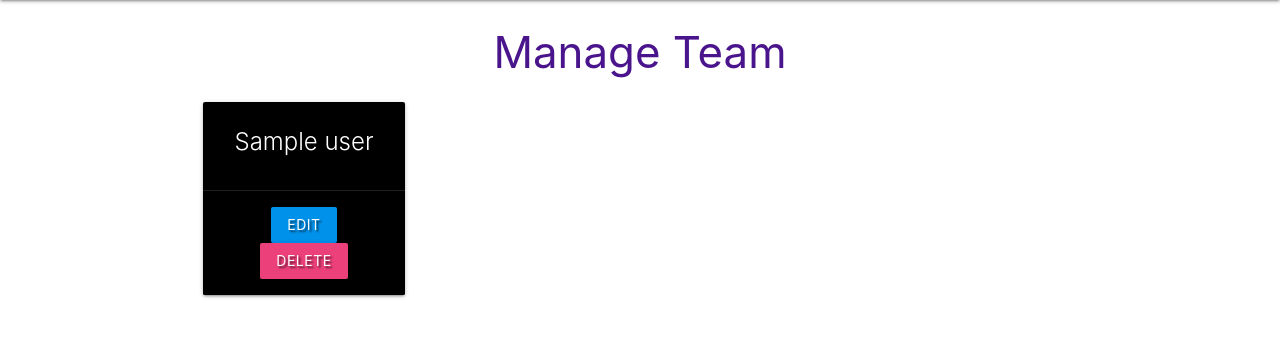
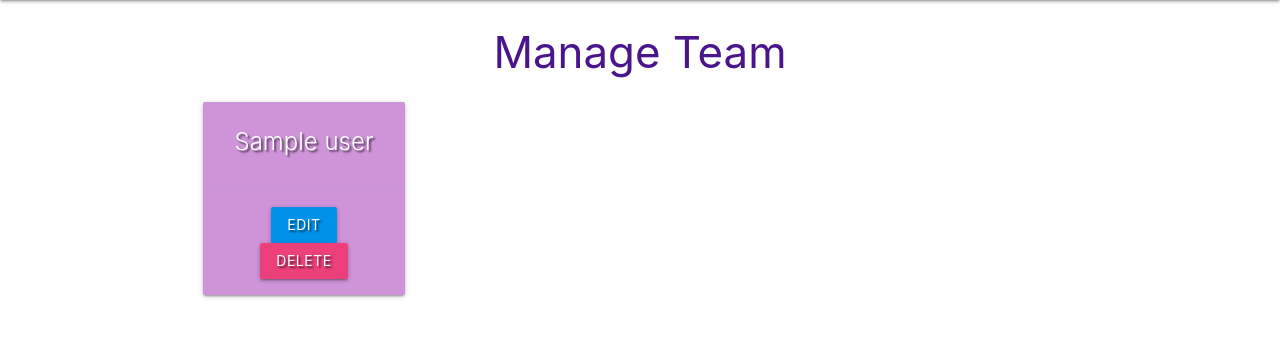
Before and after one commit to Mark-Assessment/D-Santana-retail-store-M3-2, a Flask app: page /get_categories in a window 1280 px wide. Shown: the part 64-401 px from the top of the page. Run offline with Flask 3, Linux system fonts and the light colour scheme; a database or web service that is not in the repository returns one stand-in record (values such as "Sample title"); some libraries are stand-ins or nearby versions.

Commit message:
Add new colours for manage team page and corrected divs

```diff
--- a/templates/categories.html
+++ b/templates/categories.html
@@ -6,7 +6,7 @@
     <div class="row">
         {% for user in users %}
             <div class="col s12 m3">
-                <div class="card black text-shadow center-align">
+                <div class="card  purple lighten-3 text-shadow center-align">
                     <div class="card-content white-text">
                         <span class="card-title">{{ user.name }}</span>
                     </div>
```
